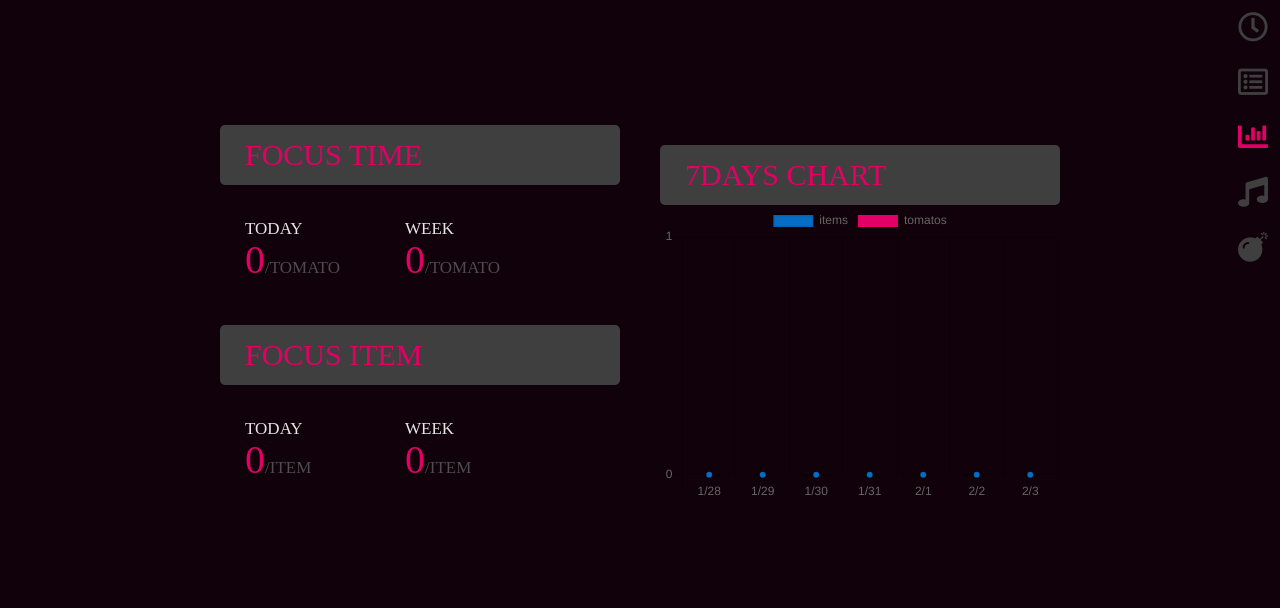
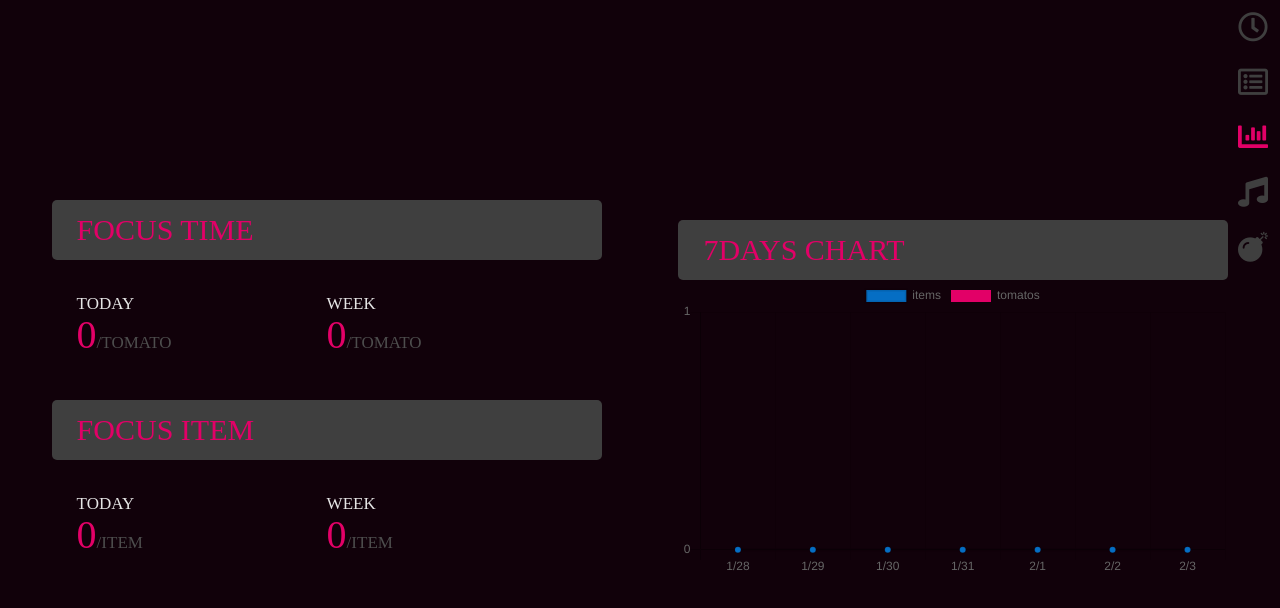
Before and after one commit to wenyo/pomodoro_2, a Vue app: page /#/chart in a window 1280 px wide. Shown: the top 608 px of the page. Built offline with nearby package versions, Linux system fonts and the light colour scheme.

Commit message:
#24 修正跑版樣式

```diff
--- a/src/components/Clock.vue
+++ b/src/components/Clock.vue
@@ -1,11 +1,6 @@
 <template>
     <div class="countDownBlock">
         <div class="selToDoList" :class='changeDark(this.vToDo.bWork)'>
-            <span class="checkBox">
-                <div class="checkInput" :class='changeDark(this.vToDo.bWork)'></div>
-                <i class="fas fa-check checkIcon" :class='changeDark(this.vToDo.bWork)'></i>
-            </span>
-
             <span class="listItem sTodoNow">
                 <span :class=" bReset ? 'grayColor' : '' " v-cloak>{{sReadyitem}}</span>
                 <div class="line" :class='changeDark(this.vToDo.bWork)'></div>
@@ -61,7 +56,8 @@ export default {
             vToDo: [],
             vClockClassName: ['tenMins','twentyMins','twenty3Mins'],
             timer: '',
-            bShowComfirm: false
+            bShowComfirm: false,
+            bChecked: false,
         }
     },
     created() {
@@ -96,6 +92,7 @@ export default {
             this.bReset = true;
             this.sReadyitem = this.sReadyitemPreset;
             this.sCountTime = this.sCountTimePreset;
+            this.vToDo = [];
         },
         // 開始倒數鍵
         countDownStart(){
@@ -222,7 +219,8 @@ export default {
 
     // 倒數時鐘部分
     .countDownBlock{
-        width: 65%;
+        min-width: 700px;
+        width: 45%;
         transition: 2s;
         margin-left: 5vw;
         @include pc768{
--- a/src/views/Chart.vue
+++ b/src/views/Chart.vue
@@ -131,13 +131,14 @@ export default {
 
 <style lang="scss">
   #chart7Days{
-    height: 650px;
+    height: 100vh;
     display: flex;
     justify-content: center;
     align-items: center;
     &>div{
-        width: 400px;
-        margin: 0 20px;
+        width: 45%;
+        max-width: 550px;
+        margin: 0 3%;
     }
   }
   .infoTitle{
@@ -158,7 +159,7 @@ export default {
     &>div{
         position: relative;
         display: inline-block;
-        width: 160px;
+        width: 50%;
     }
   }
   .smallWord{
@@ -178,7 +179,7 @@ export default {
   }
 
   .chartDetail{
-    width: 400px;
+    width: 100%;
     height: 300px;
   }
 </style>
--- a/src/views/Home.vue
+++ b/src/views/Home.vue
@@ -56,7 +56,10 @@ export default {
   .home{
     display: flex;
     padding: 3vh 2.5vw;
-    justify-content: flex-start;
+    justify-content: center;
+    height: 100vh;
+    box-sizing: border-box;
+    align-items: center;
     @include pc768{
       padding: 6vh 2.5vw;
       flex-direction: column-reverse;
--- a/src/views/List.vue
+++ b/src/views/List.vue
@@ -34,11 +34,13 @@ export default {
     display: flex;
     flex-direction: row;
     align-items: center;
+    justify-content: center;
   }
 
   .memoDetail{
-    width: 45%;
-    margin: 30px 20px;
+    width: 40%;
+    min-width: 400px;
+    margin: 3% 2%;
     &>.memoBlock{
       min-height: 65vh;
       margin-top: 0;
```
